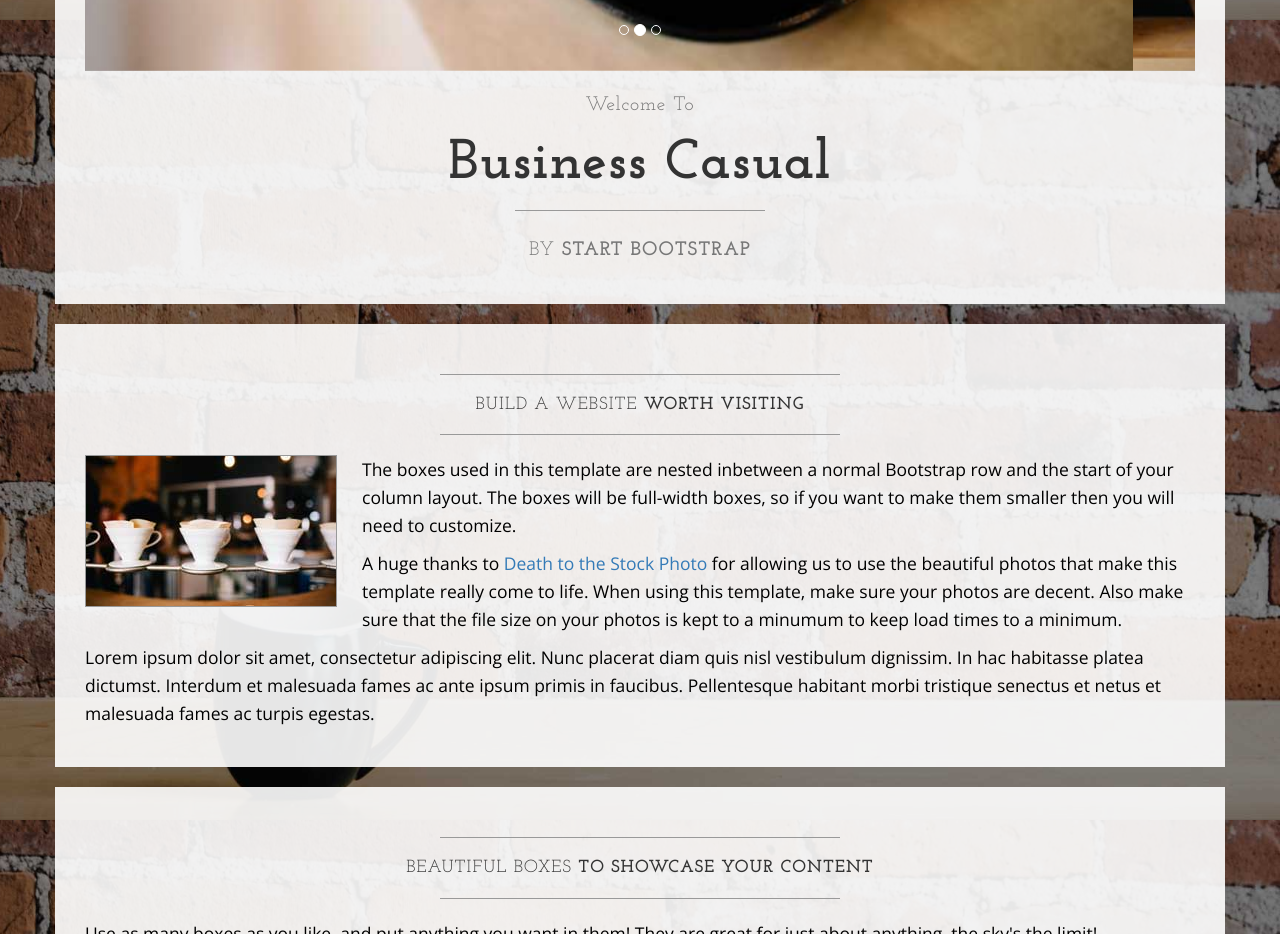
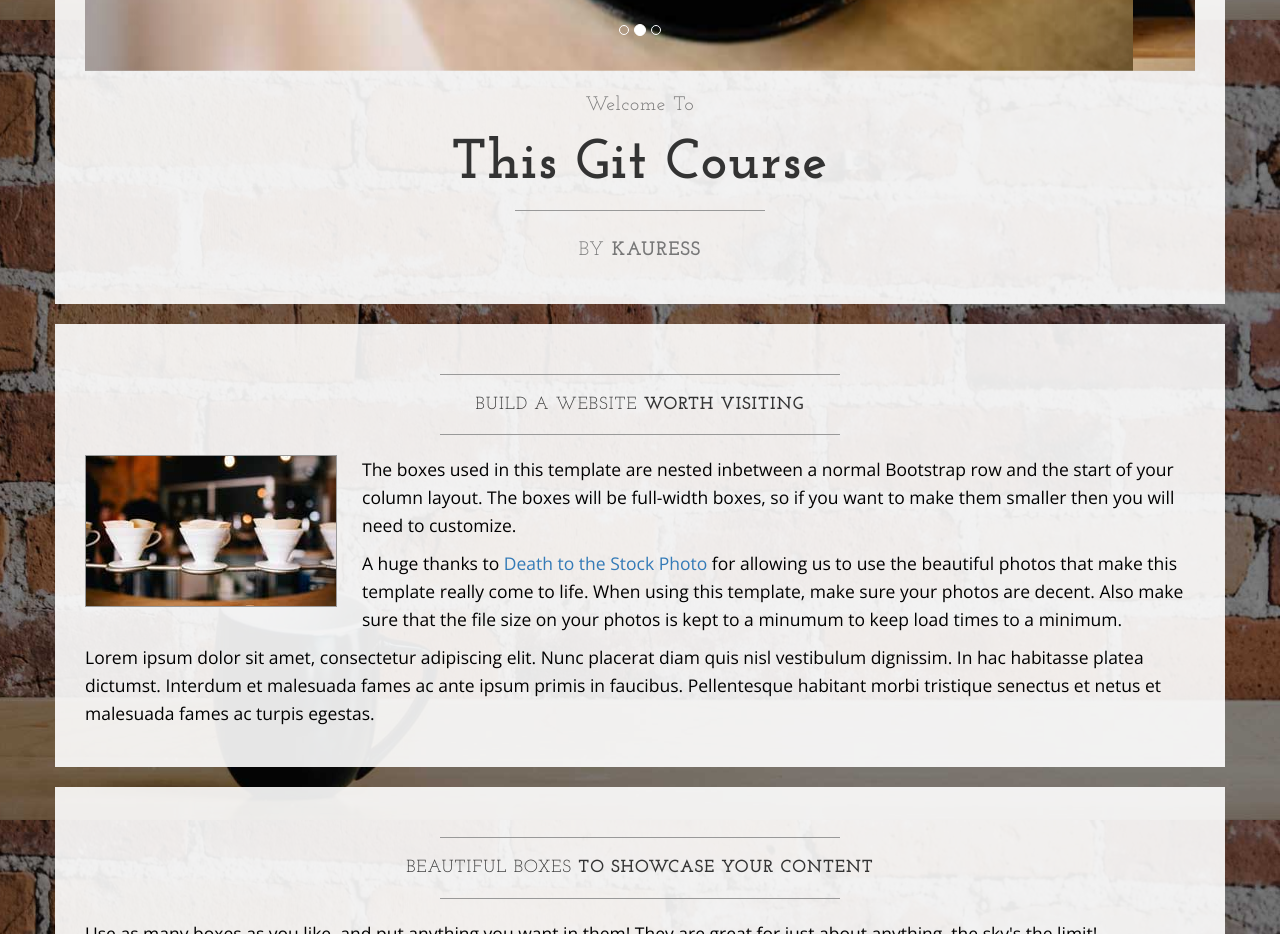
Before and after one commit to karl-baader/Learnable-Git-Course, a plain HTML site: page index.html in a window 1280 px wide. Shown: the part 780-1714 px from the top of the page. Drawn offline with nearby package versions, Linux system fonts and the light colour scheme.

Commit message:
Changed items after carousel

```diff
--- a/index.html
+++ b/index.html
@@ -108,11 +108,11 @@
                     <h2 class="brand-before">
                         <small>Welcome to</small>
                     </h2>
-                    <h1 class="brand-name">Business Casual</h1>
+                    <h1 class="brand-name">This Git Course</h1>
                     <hr class="tagline-divider">
                     <h2>
                         <small>By
-                            <strong>Start Bootstrap</strong>
+                            <strong>Kauress</strong>
                         </small>
                     </h2>
                 </div>
```
